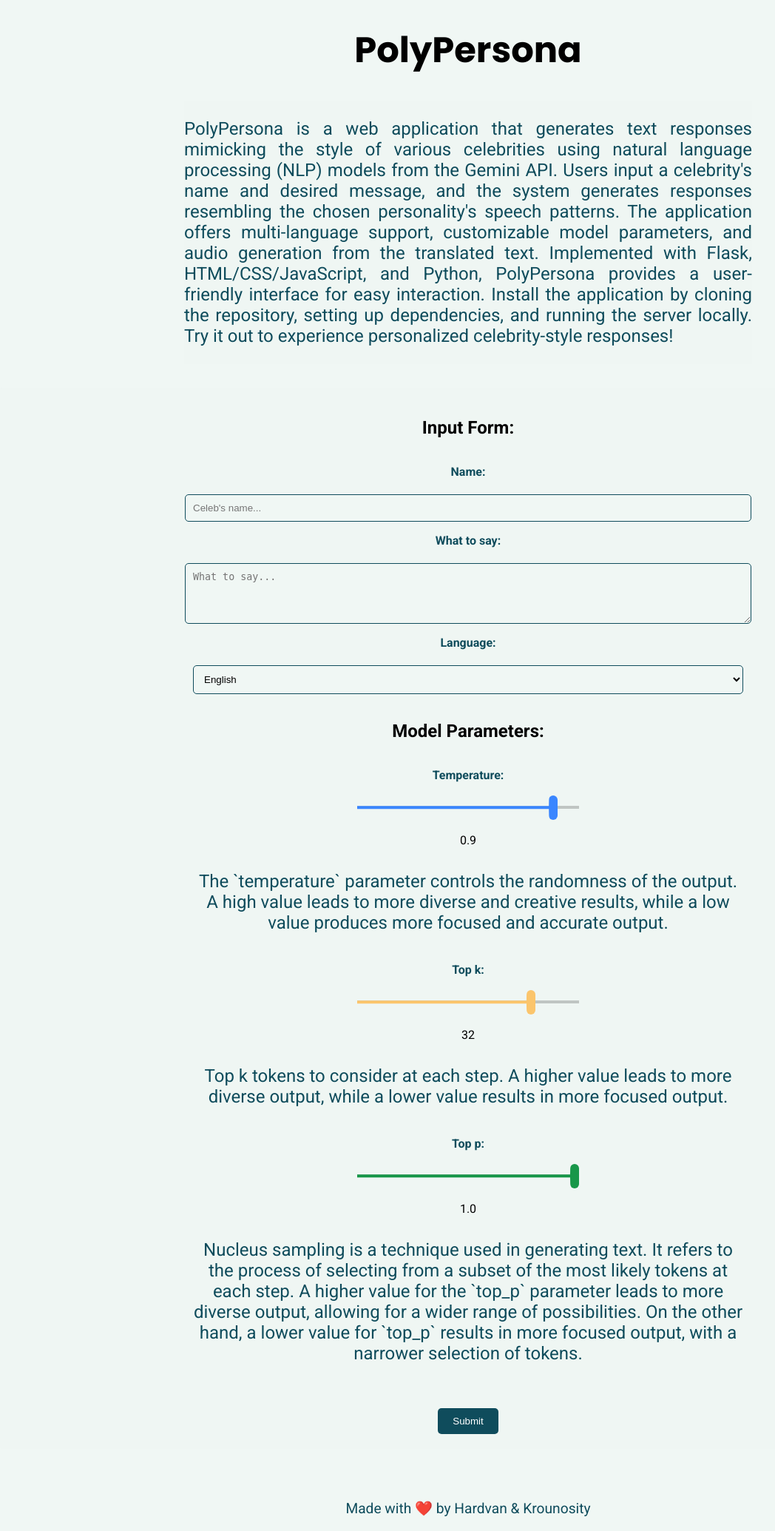
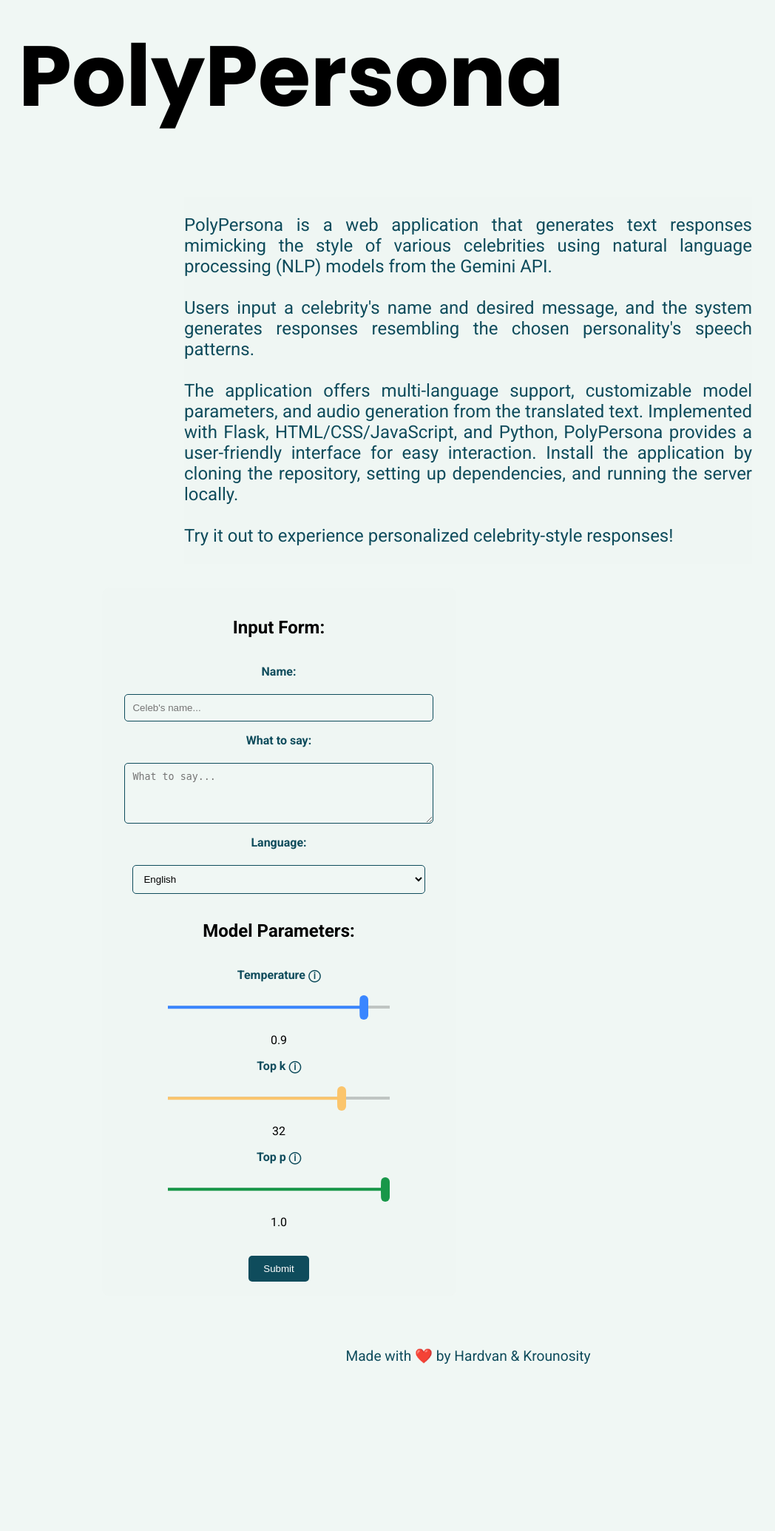
Before and after one commit to Hardvan/PolyPersona, a Flask app: page / in a window 1280 px wide. Shown: the whole page at 74% size, without its empty margins (7-1055 px from the left). After the commit the page ends 1843 px from the top, so only its background shows below. Run offline with Flask 3, Linux system fonts and the light colour scheme.

Commit message:
Gridded the input-output section.

```diff
--- a/static/css/index.css
+++ b/static/css/index.css
@@ -24,12 +24,20 @@ body {
 }
 
 .title {
-  font-size: 3rem;
+  font-size: 7.2rem;
   text-align: center;
-  margin-top: 2rem;
+  margin-top: 1rem;
   font-family: "Poppins", sans-serif;
+  text-align: left;
+  padding-left: 2rem;
 }
 
+/* Input-output fields */
+
+.input-output {
+  display: grid;
+  grid-template-columns: 3fr 2fr;
+}
 /* Description */
 .description {
   display: flex;
@@ -74,7 +82,7 @@ body {
 .input-form-container form textarea,
 .input-form-container form select,
 .input-form-container form input[type="number"] {
-  width: 60%;
+  width: 90%;
   padding: 10px;
   margin-top: 5px;
   border: 1px solid #0f4c5c;
@@ -104,6 +112,7 @@ body {
   color: #0f4c5c;
   width: 60%;
   text-align: center;
+  display: none;
 }
 
 /* End of Input Form */
@@ -165,6 +174,11 @@ body {
   text-decoration: none;
   color: #000;
   color: #0f4c5c;
+  transition: 0.3s ease-in-out;
+}
+
+.footer a:hover {
+  color: #ef233c;
 }
 /* End of Footer */
 
--- a/templates/index.html
+++ b/templates/index.html
@@ -29,24 +29,28 @@
       <p>
         PolyPersona is a web application that generates text responses mimicking
         the style of various celebrities using natural language processing (NLP)
-        models from the Gemini API. Users input a celebrity's name and desired
-        message, and the system generates responses resembling the chosen
-        personality's speech patterns. The application offers multi-language
-        support, customizable model parameters, and audio generation from the
-        translated text. Implemented with Flask, HTML/CSS/JavaScript, and
-        Python, PolyPersona provides a user-friendly interface for easy
-        interaction. Install the application by cloning the repository, setting
-        up dependencies, and running the server locally. Try it out to
-        experience personalized celebrity-style responses!
+        models from the Gemini API. <br /><br />Users input a celebrity's name
+        and desired message, and the system generates responses resembling the
+        chosen personality's speech patterns. <br />
+
+        <br />The application offers multi-language support, customizable model
+        parameters, and audio generation from the translated text. Implemented
+        with Flask, HTML/CSS/JavaScript, and Python, PolyPersona provides a
+        user-friendly interface for easy interaction. Install the application by
+        cloning the repository, setting up dependencies, and running the server
+        locally.
+
+        <br /><br />Try it out to experience personalized celebrity-style
+        responses!
       </p>
     </div>
     <!-- End of Description -->
 
     <!-- Input Form -->
+    <div class="input-output">
       <div class="input-form-container">
         <form action="/celeb" method="POST" id="input-form">
           <h2>Input Form:</h2>
-
           <!-- Name -->
           <label for="name">Name:</label>
           <input
@@ -56,7 +60,6 @@
             placeholder="Celeb's name..."
             required
           />
-
           <!-- What to say -->
           <label for="say">What to say:</label>
           <textarea
@@ -67,7 +70,6 @@
             cols="50"
             placeholder="What to say..."
           ></textarea>
-
           <!-- Language Dropdown menu, given from LANG_MAP.keys() -->
           <label for="language">Language:</label>
           <select id="language" name="language">
@@ -75,7 +77,6 @@
             <option value="{{ lang }}">{{ lang }}</option>
             {% endfor %}
           </select>
-
           <!-- Model Parameters
           - `temperature`: Randomness of the output. High -> diverse & creative, Low -> focused & accurate.
             - Range: 0.0 to 1.0
@@ -88,8 +89,15 @@
             - Default: 1.0
           -->
           <h2>Model Parameters:</h2>
-
-        <label for="temperature">Temperature:</label>
+          <label for="temperature"
+            >Temperature
+            <span
+              class="temp-info"
+              onmouseover="showInfo('temperature')"
+              onmouseout="hideInfo('temperature')"
+              >ⓘ</span
+            ></label
+          >
           <input
             type="range"
             class="win10-thumb"
@@ -102,13 +110,20 @@
             oninput="showTemperatureValue(this.value)"
           />
           <span id="temperatureValue">0.9</span>
-        <p class="parameter-description">
-          The `temperature` parameter controls the randomness of the output. A
-          high value leads to more diverse and creative results, while a low
-          value produces more focused and accurate output.
+          <p class="parameter-description" id="description-temperature">
+            Controls the randomness of the output. <br />Higher value = more
+            diverse and creative results<br />Low value = more focused and
+            accurate output.
           </p>
-
-        <label for="top_k">Top k:</label>
+          <label for="top_k"
+            >Top k
+            <span
+              class="topK-info"
+              onmouseover="showInfo('topK')"
+              onmouseout="hideInfo('topK')"
+              >ⓘ</span
+            ></label
+          >
           <input
             type="range"
             class="win10-thumb"
@@ -120,12 +135,19 @@
             oninput="showTopKValue(this.value)"
           />
           <span id="top_kValue">32</span>
-        <p class="parameter-description">
-          Top k tokens to consider at each step. A higher value leads to more
-          diverse output, while a lower value results in more focused output.
+          <p class="parameter-description" id="description-topK">
+            Top k tokens to consider at each step. <br />Higher value = more
+            diverse output <br />Lower value = more focused output.
           </p>
-
-        <label for="top_p">Top p:</label>
+          <label for="top_p"
+            >Top p
+            <span
+              class="topP-info"
+              onmouseover="showInfo('topP')"
+              onmouseout="hideInfo('topP')"
+              >ⓘ</span
+            ></label
+          >
           <input
             type="range"
             class="win10-thumb"
@@ -138,21 +160,20 @@
             oninput="showTopPValue(this.value)"
           />
           <span id="top_pValue">1.0</span>
-        <p class="parameter-description">
-          Nucleus sampling is a technique used in generating text. It refers to
-          the process of selecting from a subset of the most likely tokens at
-          each step. A higher value for the `top_p` parameter leads to more
-          diverse output, allowing for a wider range of possibilities. On the
-          other hand, a lower value for `top_p` results in more focused output,
-          with a narrower selection of tokens.
+          <p class="parameter-description" id="description-topP">
+            Nucleus sampling is a technique used in generating text. It refers
+            to the process of selecting from a subset of the most likely tokens
+            at each step. <br />Higher 'Top p' parameter = more diverse output,
+            allowing for a wider range of possibilities. <br />Lower 'Top p'
+            parameter = more focused output, with a narrower selection of
+            tokens.
           </p>
-
           <!-- Submit Button -->
           <input type="submit" value="Submit" />
         </form>
       </div>
       <!-- End of Input Form -->
-
+      <div class="output">
         <!-- Loading Section -->
         <div class="loading-container" id="loading" style="display: none">
           <div class="typewriter">
@@ -163,7 +184,6 @@
           <p>Generating response...</p>
         </div>
         <!-- End of Loading Section -->
-
         <!-- Result Section -->
         {% if result %}
         <div class="result-container" id="result">
@@ -179,7 +199,9 @@
           </audio>
         </div>
         {% endif %}
+      </div>
       <!-- End of Result Section -->
+    </div>
 
     <!-- Footer -->
     <footer class="footer">
@@ -233,6 +255,16 @@
       function showTopPValue(val) {
         document.getElementById("top_pValue").textContent = val;
       }
+
+      // Show information on hover:
+      function showInfo(val) {
+        document.querySelector("#description-" + val).style.display = "block";
+      }
+
+      // Hide information on hover:
+      function hideInfo(val) {
+        document.querySelector("#description-" + val).style.display = "none";
+      }
     </script>
   </body>
 </html>
```
Lines whose indentation alone changed are shown as unchanged.
